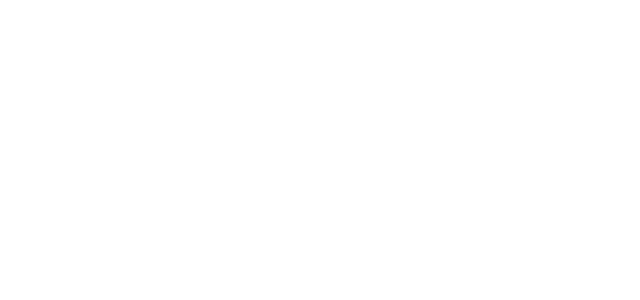
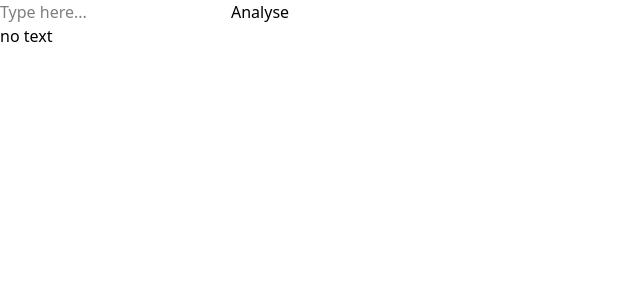
Before and after one commit to EstesJorie/LetterAnalyser, a React (Vite) app: page / in a window 1280 px wide. Shown: the top 300 px of the page, without its empty margins (0-640 px from the left). Built offline with nearby package versions, Linux system fonts and the light colour scheme; the HTML template or start-up script is replaced by a standard one.

Commit message:
text grabber ii

```diff
--- a/package.json
+++ b/package.json
@@ -10,8 +10,10 @@
     "preview": "vite preview"
   },
   "dependencies": {
+    "@tailwindcss/vite": "^4.0.9",
     "react": "^19.0.0",
-    "react-dom": "^19.0.0"
+    "react-dom": "^19.0.0",
+    "tailwindcss": "^4.0.9"
   },
   "devDependencies": {
     "@eslint/js": "^9.21.0",
--- a/src/App.jsx
+++ b/src/App.jsx
@@ -1,10 +1,15 @@
-import { useState } from 'react'
+import React, { useState } from 'react'
+import TextGrabber from '../components/textbox'
+import ExampleAnalyser from '../components/exampleanalyser'
 
 function App() {
   const [count, setCount] = useState(0)
+  const [text, setText] = useState('');
 
   return (
     <>
+      <TextGrabber setText={setText} />
+      <ExampleAnalyser text={text} />
       <input></input>
     </>
   )
```
Also changed, not shown: 1 other file (tests, documents, lock files or other folders).
